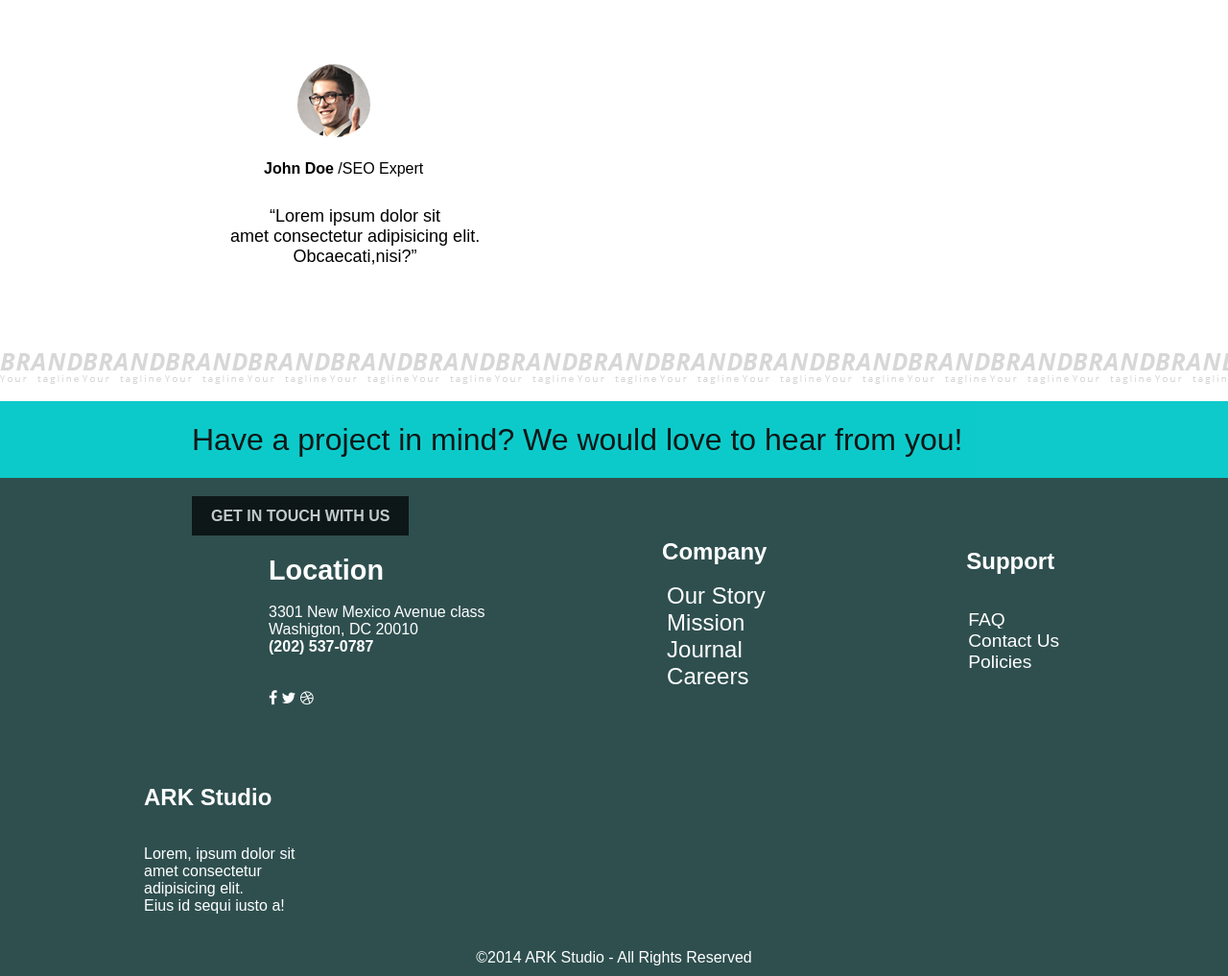
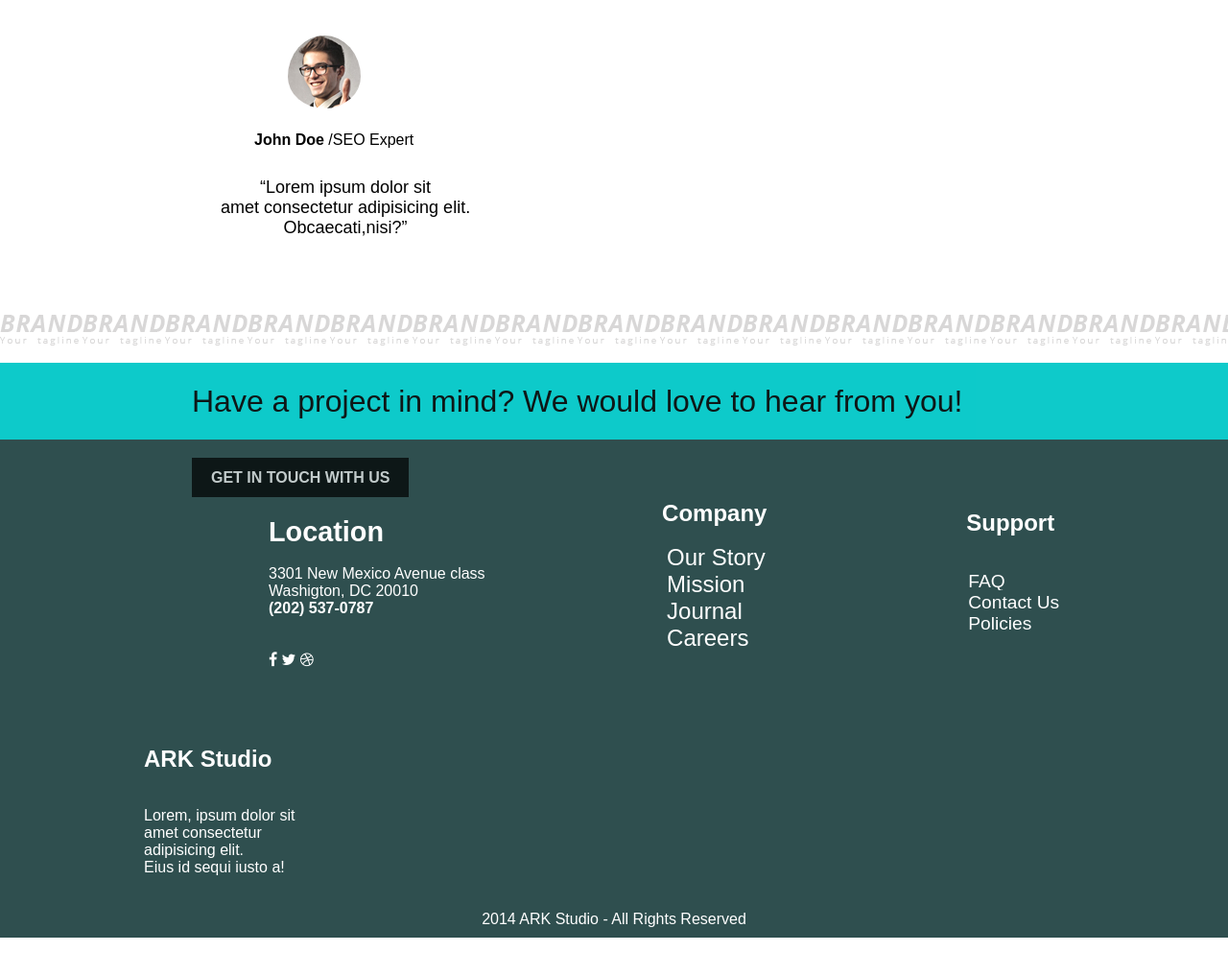
Before and after one commit to tanujasheg/ark-studio, a plain HTML site: page index.html in a window 1280 px wide. Shown: the part 2552-3569 px from the top of the page at 96% size. After the commit the page ends 3529 px from the top, so only its background shows below. Drawn offline with Linux system fonts and the light colour scheme.

Commit message:
correct4

```diff
--- a/index.html
+++ b/index.html
@@ -130,7 +130,7 @@
                <p>Lorem, ipsum dolor sit <br>  amet consectetur <br> adipisicing elit. <br> Eius id sequi iusto a!</p><br> <br>
           </div>
           <p class="rights">
-              &copy;2014 ARK Studio - All Rights Reserved
+              2014 ARK Studio - All Rights Reserved
           </p>
         </div>
     </footer>
--- a/styles/main.css
+++ b/styles/main.css
@@ -217,13 +217,13 @@ nav img{
     list-style-type: none;
     display: inline-block;
     align-items: center;
-    padding:70px;
+    padding:60px;
 }
 .outer>ul>li>img{
     align-items: center;
     border-radius: 50%;
     margin-left: 240px;
-    margin-right:90px;
+    margin-right:110px;
 }
 .test-quote{
     display:block;
```
